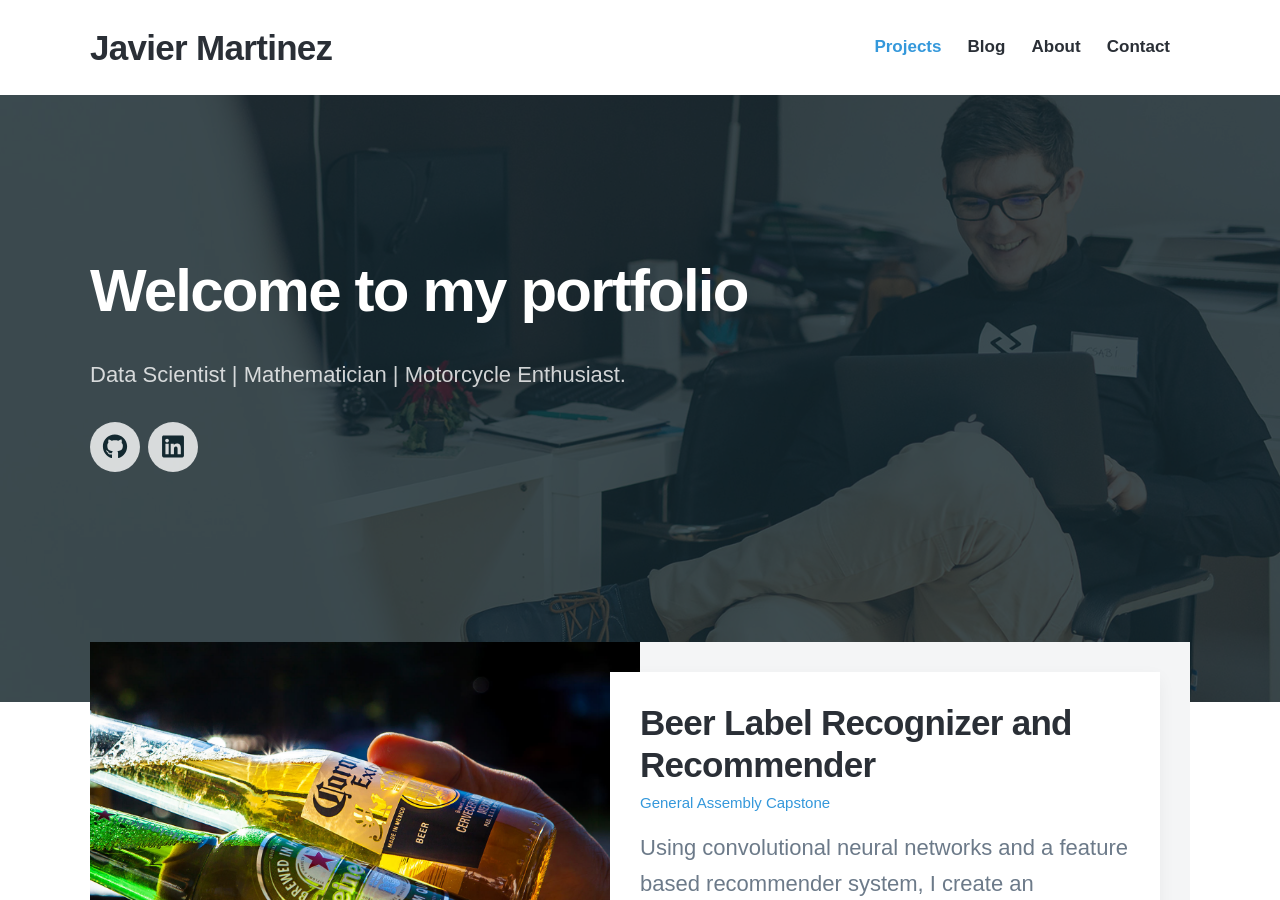
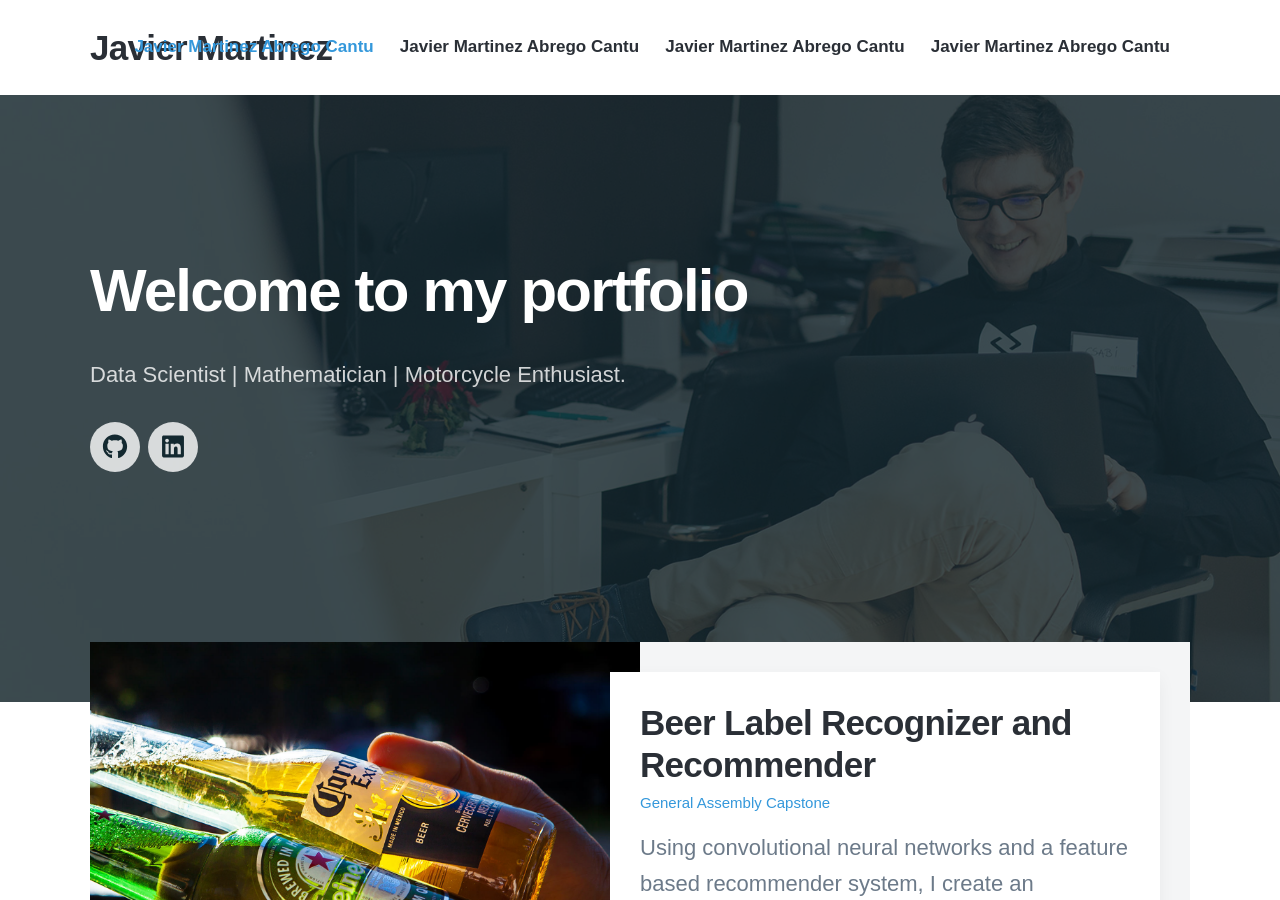
Before and after one commit to javimtza/javimtza.github.io, a Jekyll site: the page built from index.html, in a window 1280 px wide and 900 px high. Built offline with Jekyll 4.4.1, drawn with Linux system fonts in a browser that asks for light colours; nearby versions of some CDN libraries; some web fonts are replaced.

Commit message:
Update header.html

```diff
--- a/_includes/header.html
+++ b/_includes/header.html
@@ -20,7 +20,7 @@
 				<ul class="menu__list">
 					{% for item in site.data.settings.menu_settings.menu_items %}
 					<li class="menu__list__item">
-						<a href="{{ item.url }}" class="menu__list__item__link">{{ item.title }}</a>
+						<a href="{{ item.url }}" class="menu__list__item__link">Javier Martinez Abrego Cantu</a>
 					</li>
 					{% endfor %}
 				</ul>
```
